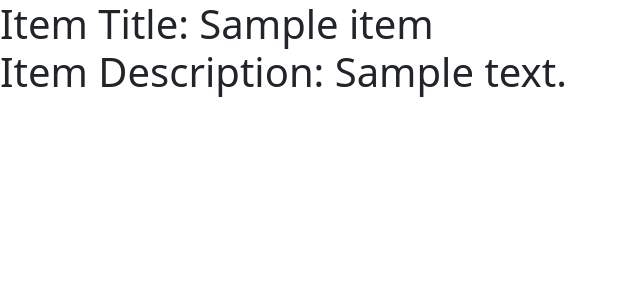
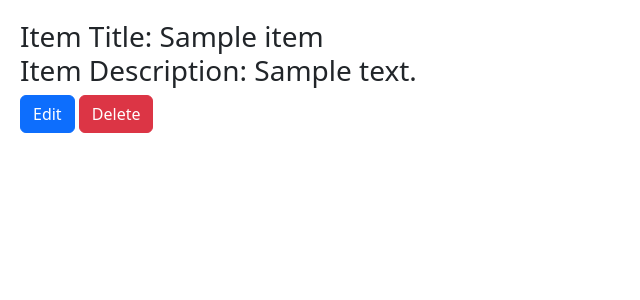
Before and after one commit to rw82622/django-to-do, a Django app: page /todos/1 in a window 1280 px wide. Shown: the top 300 px of the page, without its empty margins (0-640 px from the left). Run offline with Django 4.2, Linux system fonts and the light colour scheme; tables that the repository leaves empty hold one stand-in row (values such as "Sample post").

Commit message:
complete release 4(Destroy)

```diff
--- a/django_to_do_project/to_do_app/templates/to_do_app/index.html
+++ b/django_to_do_project/to_do_app/templates/to_do_app/index.html
@@ -15,7 +15,7 @@
 <body>
     {% block div %}
     <div style="margin: 20px">
-    <a href="new"><button class="btn btn-primary">New Item</button></a>
+    <a href="todos/new"><button class="btn btn-primary">New Item</button></a>
     <h1>To do List Items:</h1>
     <ul>
         {% for i in items %}
--- a/django_to_do_project/to_do_app/templates/to_do_app/item_detail.html
+++ b/django_to_do_project/to_do_app/templates/to_do_app/item_detail.html
@@ -1,5 +1,12 @@
 {% extends 'to_do_app/index.html' %}
 {% block title %}Item Detail{% endblock %}
 {% block div %}
-    <h1>Item Title: {{item.name}} <br>Item Description: {{item.description}}</h1>
+<div style="margin: 20px">
+    <h3>Item Title: {{item.name}} <br>Item Description: {{item.description}}</h3>
+    <div>
+        <a href="/todos/{{item.id}}/edit"><button class="btn btn-primary">Edit</button></a>
+        <a href="/todos/{{item.id}}/delete"><button class="btn btn-danger">Delete</button></a>
+
+    </div>
+</div>
 {% endblock %}
--- a/django_to_do_project/to_do_app/urls.py
+++ b/django_to_do_project/to_do_app/urls.py
@@ -2,8 +2,9 @@ from django.urls import path
 from . import views
 
 urlpatterns = [
-    path('todos/', views.index, name='home'),
-    path('todos/new/', views.new_to_do, name='new'),
+    path('todos', views.index, name='home'),
+    path('todos/new', views.new_to_do, name='new'),
     path('todos/<int:id>', views.details, name='details'),
     path('todos/<int:id>/edit', views.edit, name='edit'),
+    path('todos/<int:id>/delete', views.delete_item, name='delete_item'),
 ]
--- a/django_to_do_project/to_do_app/views.py
+++ b/django_to_do_project/to_do_app/views.py
@@ -1,4 +1,4 @@
-from django.shortcuts import render
+from django.shortcuts import render, redirect, reverse
 from .models import Item
 
 # Create your views here.
@@ -28,4 +28,13 @@ def edit(request, id):
     elif request.method == 'POST':
         title = request.POST.get('title')
         desc = request.POST.get('description')
-        item = Item(name=title, description=desc)
+        current_item.name=title
+        current_item.description=desc
+        current_item.save()
+        data = {'item': current_item}
+        return render(request, 'to_do_app/item_detail.html', data)
+
+def delete_item(request, id):
+    current_item = Item.objects.get(id=id)
+    current_item.delete()
+    return redirect(reverse('home'))
```
